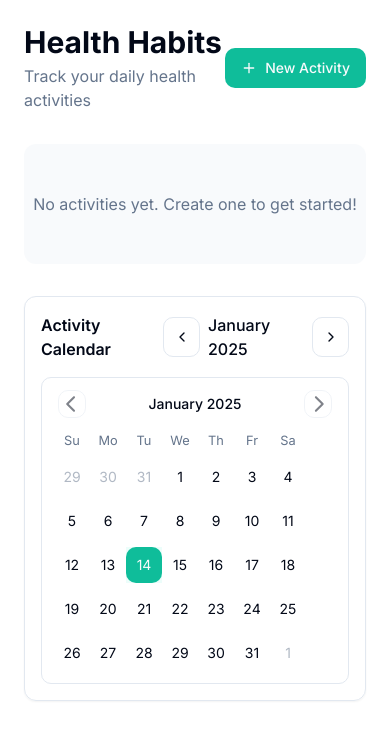
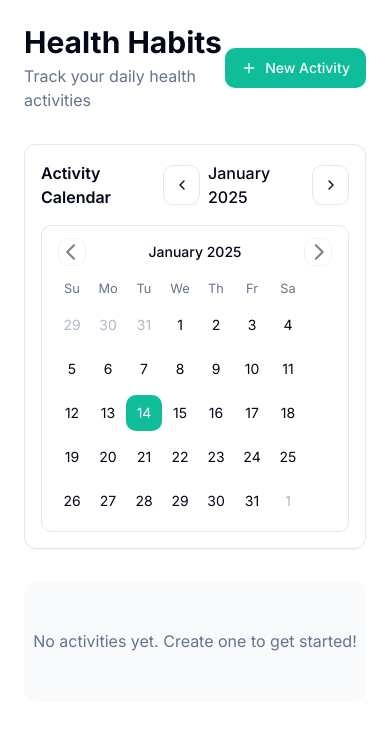
Before and after one commit to rupakg/streaks-for-health, a React (Vite) app: page / in a window 390 px wide. Shown: the top 740 px of the page. Built offline with nearby package versions, Linux system fonts and the light colour scheme.

Commit message:
Update layout for calendar and activities
Adjust the layout to position the calendar fixed on the top right side of the screen while displaying the activities in a two-column grid on the left.
[skip gpt_engineer]

```diff
--- a/src/pages/Index.tsx
+++ b/src/pages/Index.tsx
@@ -86,8 +86,8 @@ const Index = () => {
 
   return (
     <div className="min-h-screen bg-background p-6 md:p-8">
-      <div className="max-w-7xl mx-auto space-y-8">
-        <div className="flex items-center justify-between">
+      <div className="max-w-[1600px] mx-auto">
+        <div className="flex items-center justify-between mb-8">
           <div>
             <h1 className="text-3xl font-bold">Health Habits</h1>
             <p className="text-muted-foreground mt-1">Track your daily health activities</p>
@@ -95,10 +95,11 @@ const Index = () => {
           <NewActivityDialog onSave={handleSaveActivity} />
         </div>
 
-        <div className="grid gap-8 lg:grid-cols-[1fr,400px]">
-          <div className="space-y-4">
+        <div className="grid grid-cols-1 xl:grid-cols-[1fr,400px] gap-8">
+          <div className="order-2 xl:order-1">
+            <div className="grid grid-cols-1 md:grid-cols-2 gap-4">
               {activities.length === 0 ? (
-              <div className="text-center py-12 bg-muted/50 rounded-lg">
+                <div className="text-center py-12 bg-muted/50 rounded-lg md:col-span-2">
                   <p className="text-muted-foreground">
                     No activities yet. Create one to get started!
                   </p>
@@ -115,8 +116,11 @@ const Index = () => {
                 ))
               )}
             </div>
+          </div>
 
+          <div className="order-1 xl:order-2 xl:sticky xl:top-8">
             <ActivityCalendar activities={activities} />
+          </div>
         </div>
       </div>
     </div>
```
Lines whose indentation alone changed are shown as unchanged.
